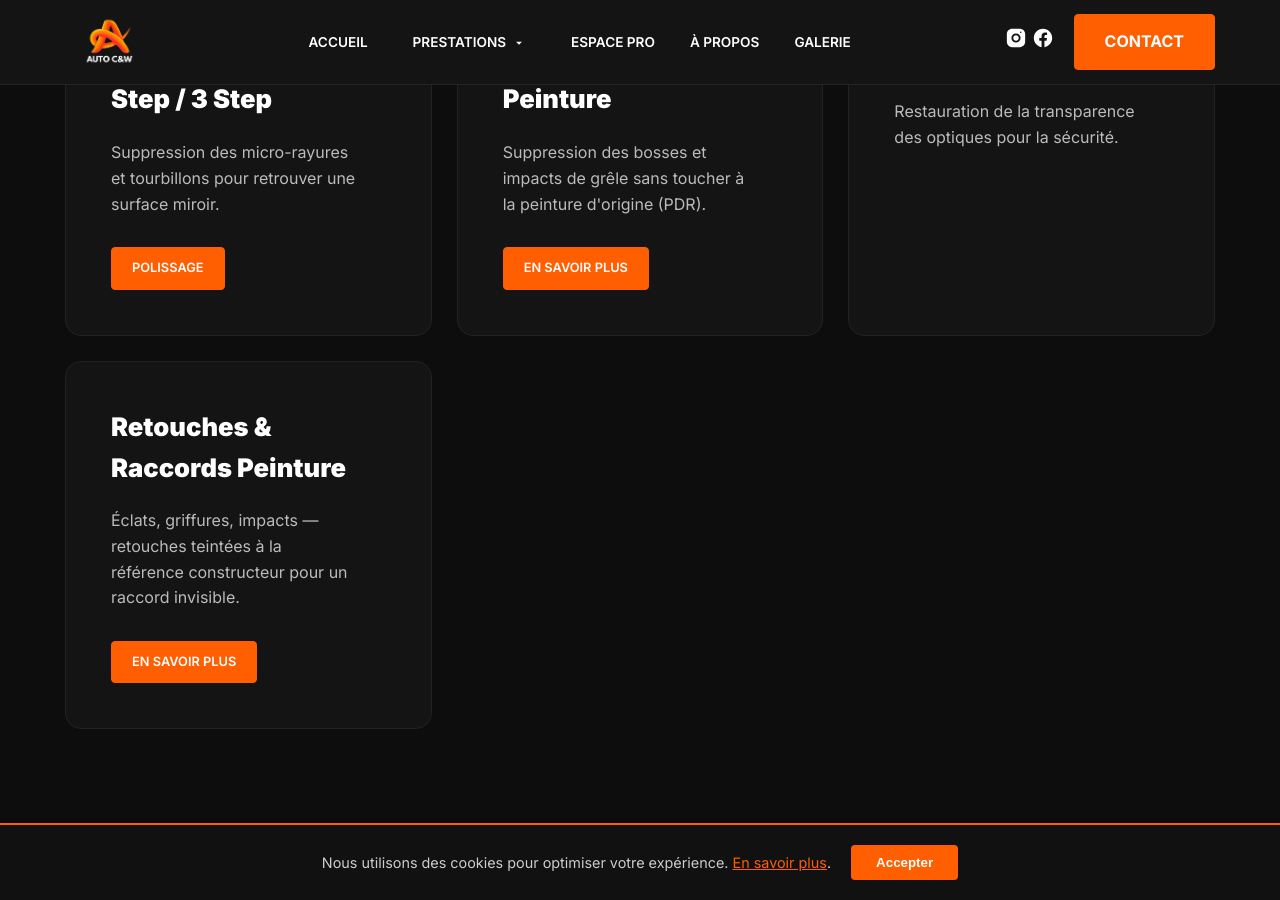
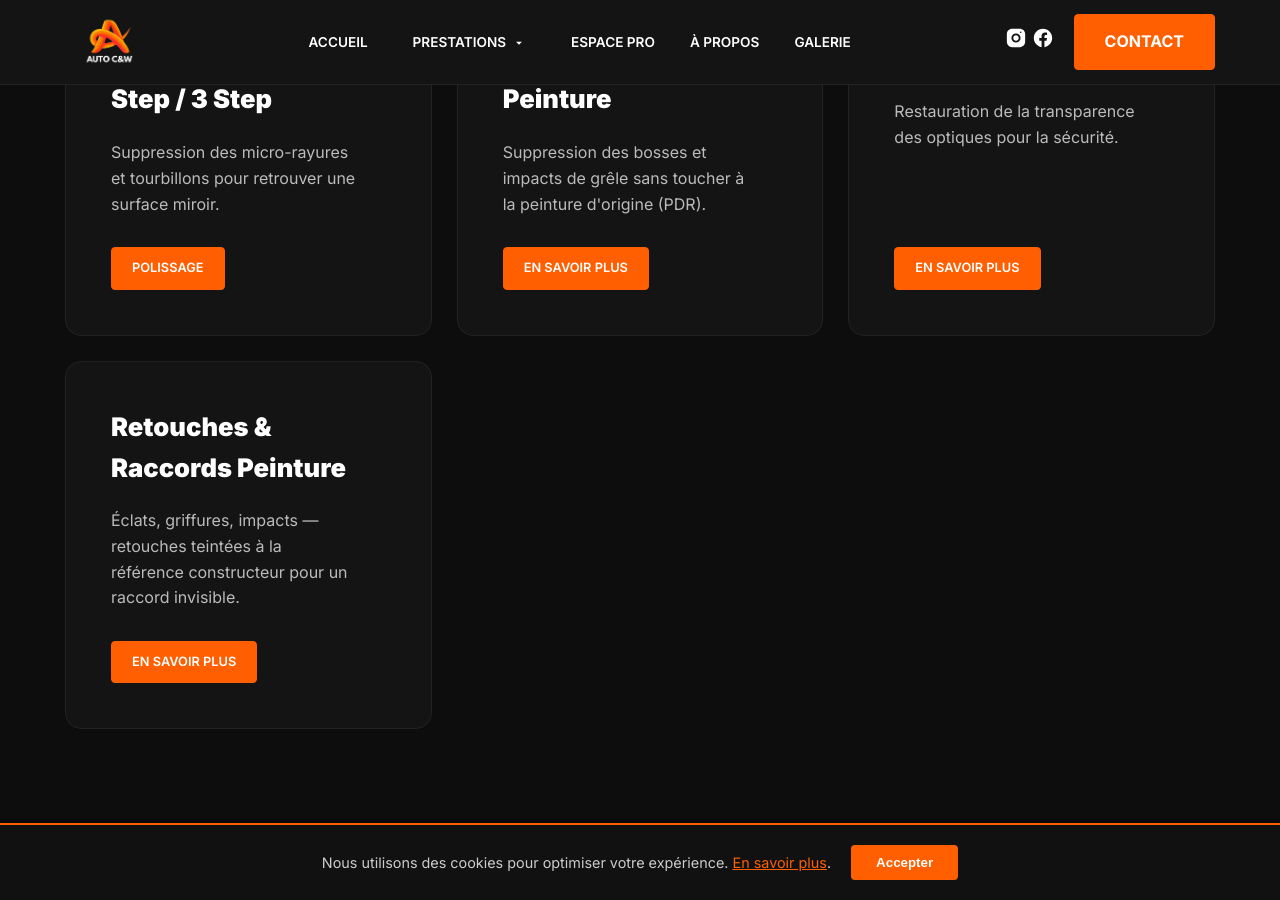
Before and after one commit to DuvalDVL/autocw, a Jekyll site: the page built from services/index.html, in a window 1280 px wide and 900 px high, scrolled down 2185 px. Built offline with Jekyll 4.4.1, drawn with Linux system fonts in a browser that asks for light colours.

Commit message:
Update index.html

```diff
--- a/services/index.html
+++ b/services/index.html
@@ -85,6 +85,7 @@
         <div class="bento-content">
           <h3>Rénovation Phares</h3>
           <p>Restauration de la transparence des optiques pour la sécurité.</p>
+          <a href="{{ site.baseurl }}/services/personnalisation/" class="btn btn-orange-small">En savoir plus</a>
         </div>
       </div>
 
```
